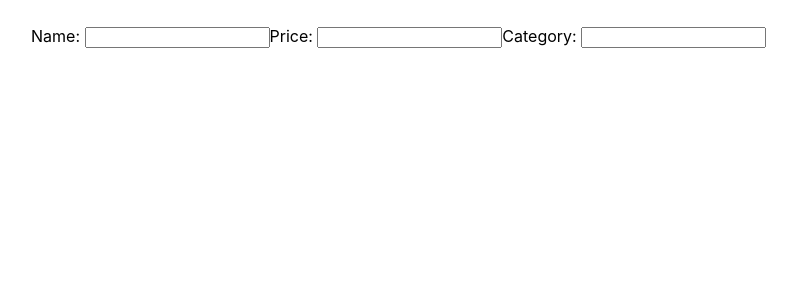
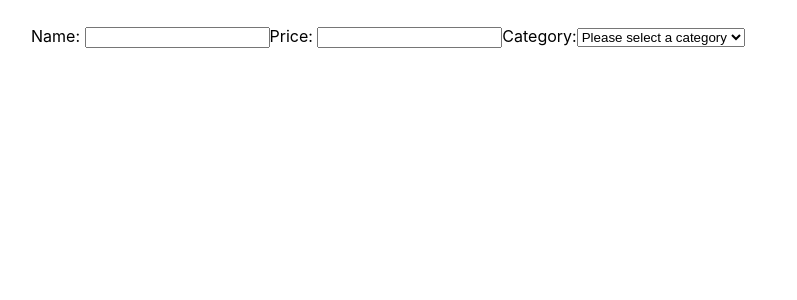
Before and after one commit to ewangsawidjaya/react-list-app, a React (Create React App) app: page / in a window 1280 px wide. Shown: the top 300 px of the page, without its empty margins (33-830 px from the left). Built offline with nearby package versions, Linux system fonts and the light colour scheme.

Commit message:
added remove functionality

```diff
--- a/src/Components/form.js
+++ b/src/Components/form.js
@@ -32,14 +32,26 @@ class Form extends Component {
             this.state.price,
             this.state.category
         );
+
+        this.setState({
+            name: '',
+            price: '',
+            category: ''
+        })
     }
 
     render() {
         return (
             <div className='form'>
-                Name: <input type='text' onChange={(e) => this.handleChange('name', e)}/>
-                Price: <input type='number' onChange={(e) => this.handleChange('price', e)}/>
-                Category: <input type='text' onChange={(e) => this.handleChange('category', e)}/>
+                Name: <input type='text' onChange={(e) => this.handleChange('name', e)} value={this.state.name}/>
+                Price: <input type='number' onChange={(e) => this.handleChange('price', e)} value={this.state.price}/>
+                Category:
+                <select onChange={(e) => this.handleChange('category', e)} value={this.state.category}>
+                    <option value=''>Please select a category</option>
+                    <option value='Electronics'>Electronics</option>
+                    <option value='Kitchen'>Kitchen</option>
+                    <option value='Clothing'>Clothing</option>
+                </select>
                 {
                     this.state.name !== '' &&
                     this.state.price !== '' &&
--- a/src/Components/items.js
+++ b/src/Components/items.js
@@ -5,14 +5,12 @@ import { toast } from 'react-toastify';
 const toastOptions = {
     autoClose: 2000,
     hideProgressBar: true,
-    type: toast.TYPE.INFO,
     position: 'top-right'
 }
 
 class Items extends Component {
     removeItem = (categoryName, itemName) => {
-        console.log(categoryName);
-        console.log(itemName);
+        this.props.removeItem(categoryName, itemName);
         toast.success('Removed the item', toastOptions);
     }
 
--- a/src/Components/list.js
+++ b/src/Components/list.js
@@ -3,7 +3,8 @@ import React, { Component } from 'react';
 import Form from './form';
 import Items from './items';
 
-import filter from 'lodash/filter';
+import cloneDeep from 'lodash/cloneDeep';
+import remove from 'lodash/remove';
 
 class List extends Component {
     constructor(props) {
@@ -28,7 +29,16 @@ class List extends Component {
     }
 
     removeItem = (category, itemName) => {
+        let thisItems = this.state.items;
+        remove(thisItems[category], {
+            name: itemName
+        });
 
+        this.setState({
+            items: thisItems
+        })
+
+        console.log(this.state);
     }
 
     render() {
@@ -39,7 +49,7 @@ class List extends Component {
                 {
                     Object.keys(this.state.items).map((e) => {
                         return (
-                            <Items key={e} categoryName={e} categoryItems={this.state.items[e]}/>
+                            <Items key={e} categoryName={e} categoryItems={this.state.items[e]} removeItem={this.removeItem.bind(this)}/>
                         )
                     })
                 }
```
Also changed, not shown: 1 other file (tests, documents, lock files or other folders).
